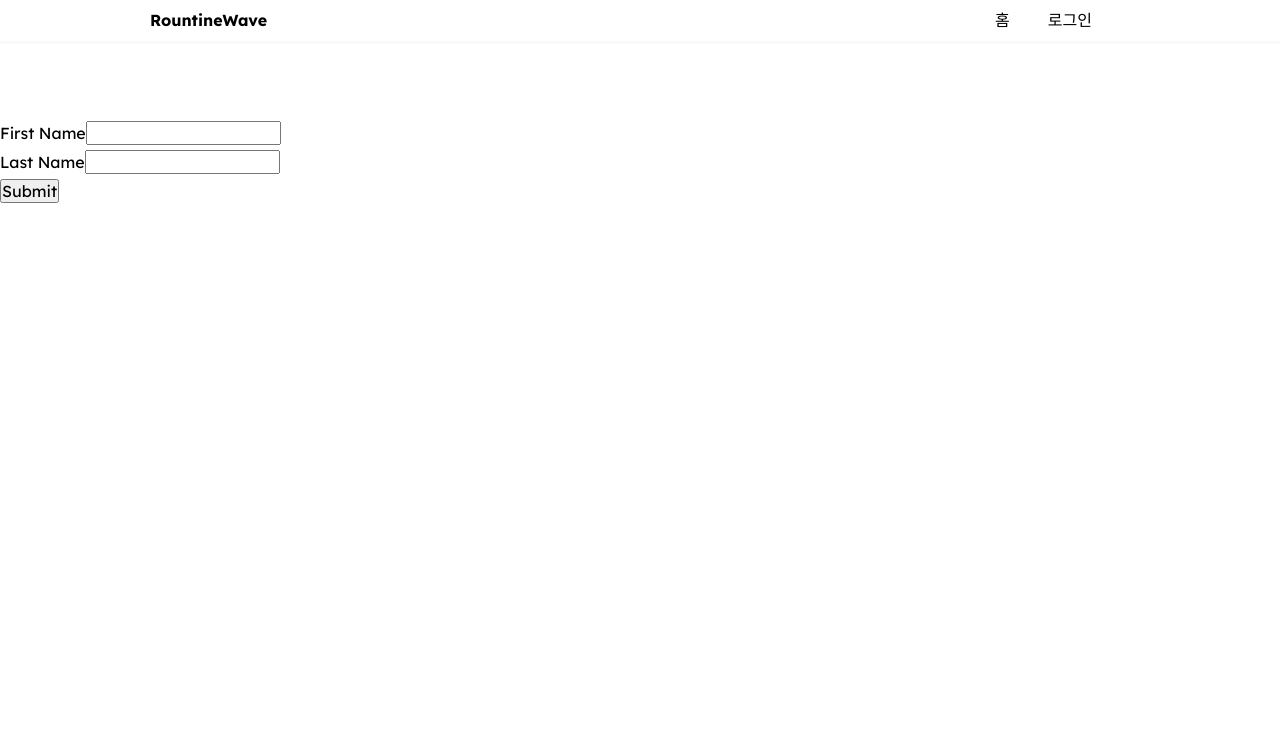
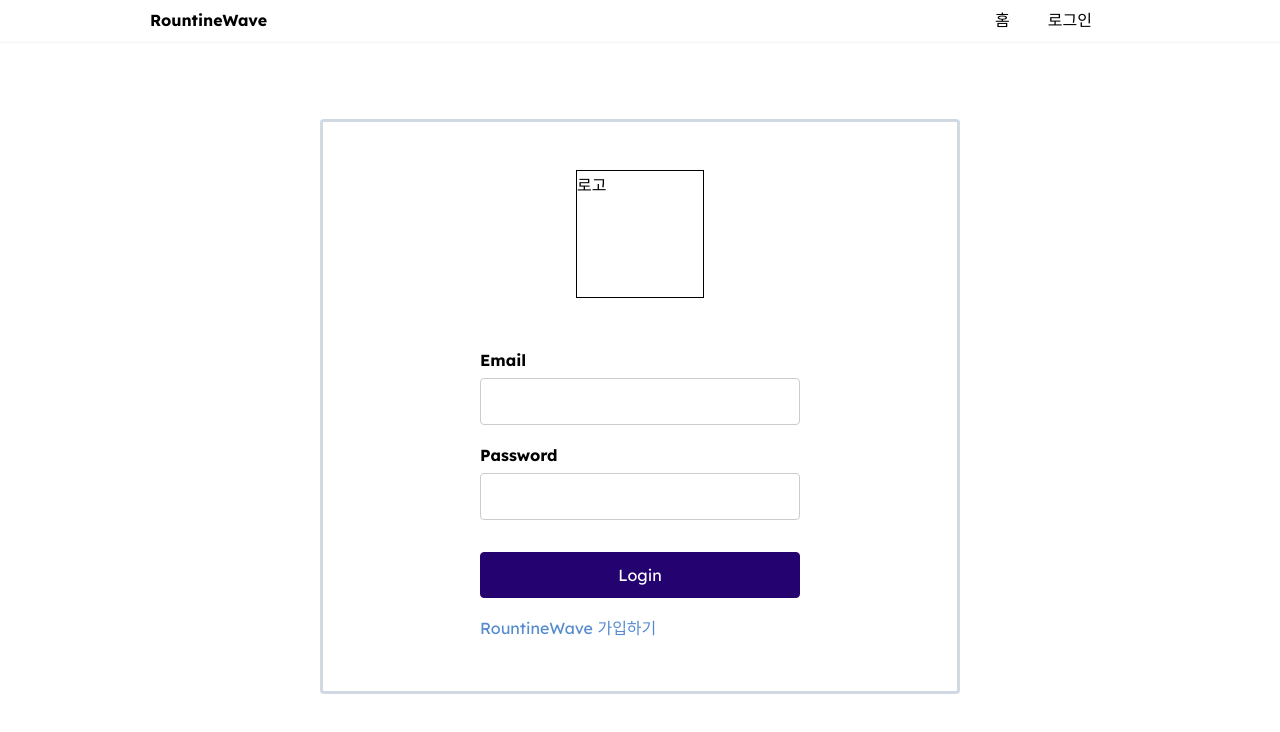
Before and after one commit to 4-in-dev/RoutineWave-Frontend, a React (Create React App) app: page /login in a window 1280 px wide. Shown: the top 732 px of the page. Built offline with nearby package versions, Linux system fonts and the light colour scheme.

Commit message:
추가 - 로그인페이지 화면 구성 #4

```diff
--- /dev/null
+++ b/src/components/Login/Login.js
@@ -0,0 +1,37 @@
+import React from "react";
+import { Link } from "react-router-dom";
+
+import classes from "./Login.module.css";
+
+const Login = () => {
+  return (
+    <section>
+      <div>로고</div>
+      <form >
+        <div className={classes['form-control']}>
+          <label htmlFor="email">Email</label>
+          <input
+            type="email"
+            id="email"
+          />
+        </div>
+        <div className={classes['form-control']}>
+          <label htmlFor="password">Password</label>
+          <input
+            type="password"
+            id="password"
+            autoComplete="off"
+          />
+        </div>
+        <div className={classes['button-wrapper']}>
+          <button>Login</button>
+        </div>
+        <div className={classes['link-wrapper']}>
+          <Link className={classes['a-style']} to="/signup">RountineWave 가입하기</Link>
+        </div>
+      </form>
+    </section>
+  );
+};
+
+export default Login;
--- /dev/null
+++ b/src/components/Login/Login.module.css
@@ -0,0 +1,76 @@
+section {
+  max-width: 640px;
+  border: 3px solid rgb(209, 217, 226);
+  border-radius: 4px;
+  margin: 0 auto;
+
+  display: flex;
+  flex-direction: column;
+  align-items: center;
+  padding: 3rem 0;
+}
+
+section > div:nth-child(1) {
+  border: 1px solid black;
+  width: 8rem;
+  height: 8rem;
+}
+
+form {
+  margin-top: 3rem;
+}
+
+.form-control {
+  margin-bottom: 1rem;
+}
+
+.form-control input,
+.form-control label {
+  display: block;
+}
+
+.form-control label {
+  font-weight: bold;
+  margin-bottom: 0.2rem;
+}
+
+.form-control input {
+  font: inherit;
+  padding: 0.5rem;
+  border-radius: 4px;
+  border: 1px solid #ccc;
+  width: 20rem;
+}
+
+button {
+  font: inherit;
+  background-color: #240370;
+  color: white;
+  border: 1px solid #240370;
+  padding: 0.5rem 1.5rem;
+  border-radius: 4px;
+  width: 20rem;
+  cursor: pointer;
+}
+
+button:hover,
+button:active {
+  background-color: #33059e;
+  border-color: #33059e;
+}
+
+.a-style {
+  color: rgb(85, 139, 206);
+}
+
+.a-style:hover {
+  text-decoration: underline;
+}
+
+.button-wrapper {
+  margin-top: 2rem;
+}
+
+.link-wrapper {
+  margin-top: 1rem;
+}
--- a/src/pages/User/LoginPage.js
+++ b/src/pages/User/LoginPage.js
@@ -1,27 +1,10 @@
-import React from 'react'
+import React from "react";
 
+import Login from '../../components/Login/Login'
 
 const LoginPage = (props) => {
   return (
-    <form>
-      <div >
-        <div >
-          <label htmlFor="name">First Name</label>
-          <input
-            type="text"
-            id="name"
-          />
-        </div>
-        <div>
-          <label htmlFor="name">Last Name</label>
-          <input
-          />
-        </div>
-      </div>
-      <div className="form-actions">
-        <button>Submit</button>
-      </div>
-    </form>
+    <Login />
   );
 };
 
```
Also changed, not shown: src/components/Layout/Nav.js (+12 -8 lines).
